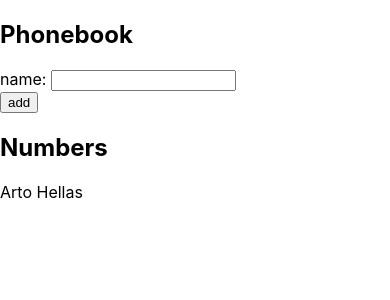
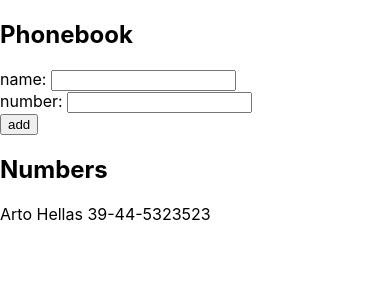
Before and after one commit to atkinsio/full-stack-open-2020, a React (Create React App) app in the folder part2/phonebook/: page / in a window 390 px wide. Shown: the top 300 px of the page. Built offline with nearby package versions, Linux system fonts and the light colour scheme; the HTML template or start-up script is replaced by a standard one.

Commit message:
2.8: The Phonebook Step3

```diff
--- a/part2/phonebook/src/App.js
+++ b/part2/phonebook/src/App.js
@@ -4,28 +4,46 @@ import PersonForm from './components/PersonForm';
 
 const App = () => {
   const [persons, setPersons] = useState([
-    { name: 'Arto Hellas' }
+    {
+      name: 'Arto Hellas',
+      phone: '39-44-5323523'
+    }
   ]);
   const [newName, setNewName] = useState('');
+  const [newPhone, setNewPhone] = useState('');
 
   const handleAddPersonSubmit = (event) => {
-    const person = { name: newName };
+    const person = {
+      name: newName,
+      phone: newPhone
+    };
 
     event.preventDefault();
     persons.some((persons) => persons.name === person.name)
       ? alert(`${person.name} is already added to phonebook`)
       : setPersons(persons.concat(person));
     setNewName('');
+    setNewPhone('');
   };
 
-  const handleAddPersonInputChange = (event) => {
+  const handleAddPersonNameInputChange = (event) => {
     setNewName(event.target.value);
+  };
+
+  const handleAddPersonPhoneInputChange = (event) => {
+    setNewPhone(event.target.value);
   };
 
   return (
     <div>
       <h2>Phonebook</h2>
-      <PersonForm handleSubmit={handleAddPersonSubmit} handleInput={newName} handleChange={handleAddPersonInputChange} />
+      <PersonForm
+        handleAddPersonSubmit={handleAddPersonSubmit}
+        handleAddPersonNameInput={newName}
+        handleAddPersonNameInputChange={handleAddPersonNameInputChange}
+        handleAddPersonPhoneInput={newPhone}
+        handleAddPersonPhoneInputChange={handleAddPersonPhoneInputChange}
+      />
       <h2>Numbers</h2>
       <Persons persons={persons} />
     </div>
--- a/part2/phonebook/src/components/Person.js
+++ b/part2/phonebook/src/components/Person.js
@@ -3,7 +3,7 @@ import React from 'react';
 const Person = ({ person }) => {
   return (
     <div>
-      {person.name}
+      {person.name} {person.phone}
     </div>
   );
 }
--- a/part2/phonebook/src/components/PersonForm.js
+++ b/part2/phonebook/src/components/PersonForm.js
@@ -1,10 +1,19 @@
 import React from 'react';
 
-const PersonForm = ({ handleSubmit, handleInput, handleChange }) => {
+const PersonForm = (
+    { handleAddPersonSubmit,
+      handleAddPersonNameInput,
+      handleAddPersonNameInputChange,
+      handleAddPersonPhoneInput,
+      handleAddPersonPhoneInputChange }
+  ) => {
   return (
-    <form onSubmit={handleSubmit}>
+    <form onSubmit={handleAddPersonSubmit}>
       <div>
-        name: <input value={handleInput} onChange={handleChange} />
+        name: <input value={handleAddPersonNameInput} onChange={handleAddPersonNameInputChange} />
+      </div>
+      <div>
+        number: <input value={handleAddPersonPhoneInput} onChange={handleAddPersonPhoneInputChange} />
       </div>
       <div>
         <button type="submit">add</button>
```
